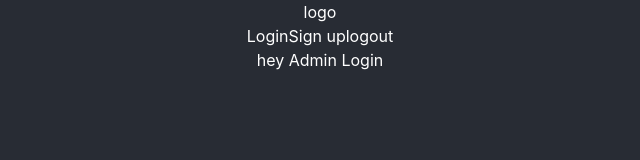
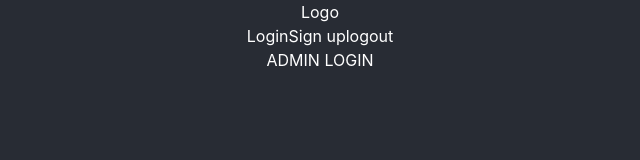
Before and after one commit to EricMbouwe/musclecars-app, a React (Create React App) app: page /admin in a window 1280 px wide. Shown: the top 160 px of the page, without its empty margins (320-960 px from the left). Built offline with nearby package versions, Linux system fonts and the light colour scheme; no server answers.

Commit message:
update component titles

```diff
--- a/src/components/Header.js
+++ b/src/components/Header.js
@@ -7,7 +7,7 @@ const Header = ({
 }) => (
   <header>
     <nav>
-      <Link to="/">logo</Link>
+      <Link to="/">Logo</Link>
       <div className="nav-links">
         <NavLink to="/login">Login</NavLink>
         <NavLink to="/signup">Sign up</NavLink>
--- a/src/containers/AdminLogin.js
+++ b/src/containers/AdminLogin.js
@@ -1,5 +1,5 @@
 const AdminLogin = () => {
-  const test = 'hey Admin Login';
+  const test = 'ADMIN LOGIN';
 
   return (
     <div>
--- a/src/containers/CarDetails.js
+++ b/src/containers/CarDetails.js
@@ -17,7 +17,7 @@ const CarDetails = ({ currentUser, isAdmin }) => {
 
   return (
     <div>
-      <h2>Hey Car details</h2>
+      <h2>CAR DETAILS</h2>
       {isPending && <span>Loading...</span>}
       {error && <span>{error}</span>}
       {car.status === 'AD' && <h1>You do not belong there, sign in please!</h1>}
--- a/src/containers/Home.js
+++ b/src/containers/Home.js
@@ -15,7 +15,7 @@ const Home = ({ isAdmin }) => {
 
   return (
     <div>
-      <h2>Hey Home</h2>
+      <h2>APP HOME</h2>
       <CarList
         cars={data}
         isPending={isPending}
--- a/src/containers/Login.js
+++ b/src/containers/Login.js
@@ -14,7 +14,7 @@ const Login = ({ dispatch }) => {
 
   return (
     <div>
-      <h2>Hey Sign In</h2>
+      <h2>SIGN IN</h2>
 
       <form onSubmit={handleSubmit}>
         <div className="form-group">
--- a/src/containers/Registration.js
+++ b/src/containers/Registration.js
@@ -15,7 +15,7 @@ const Registration = ({ dispatch }) => {
 
   return (
     <div>
-      <h2>Hey sign up</h2>
+      <h2>SIGN UP</h2>
 
       <form onSubmit={handleSubmit}>
         <div className="form-group">
```
